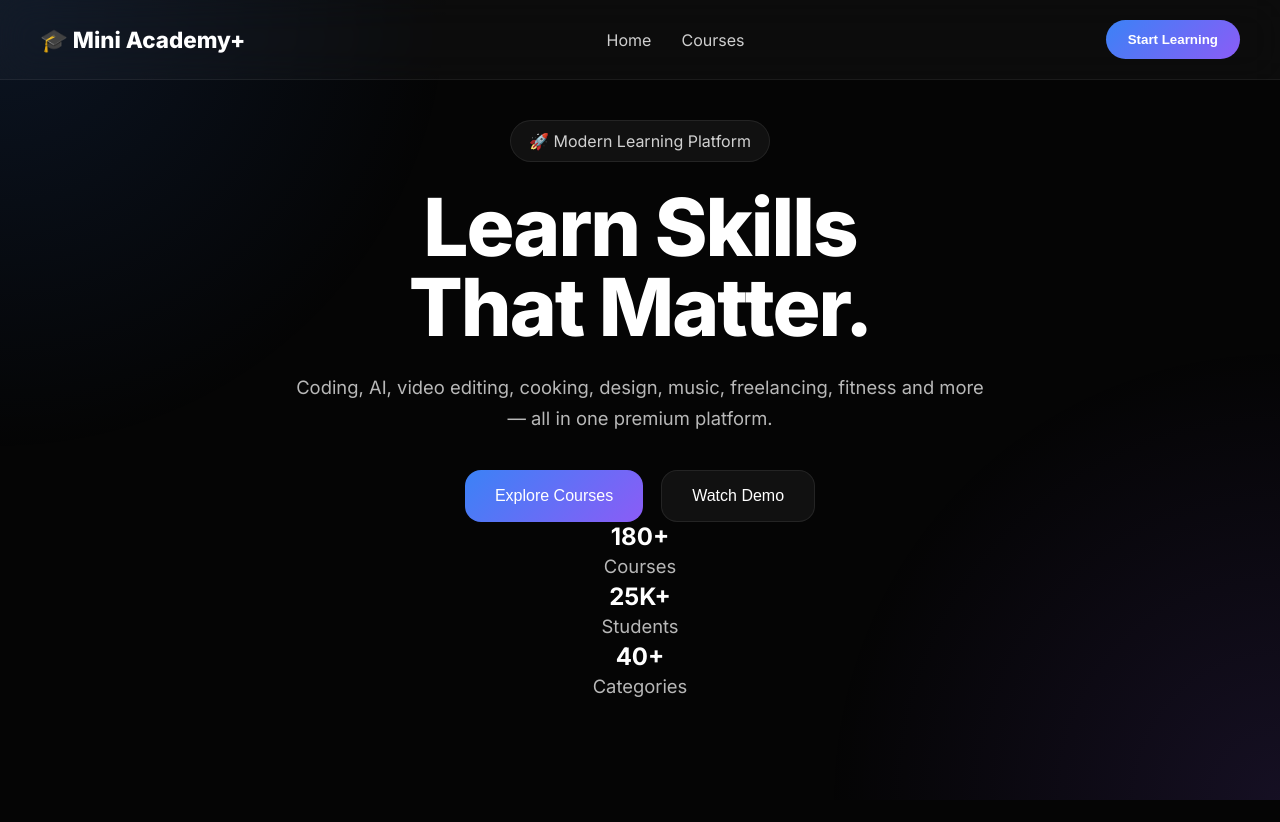
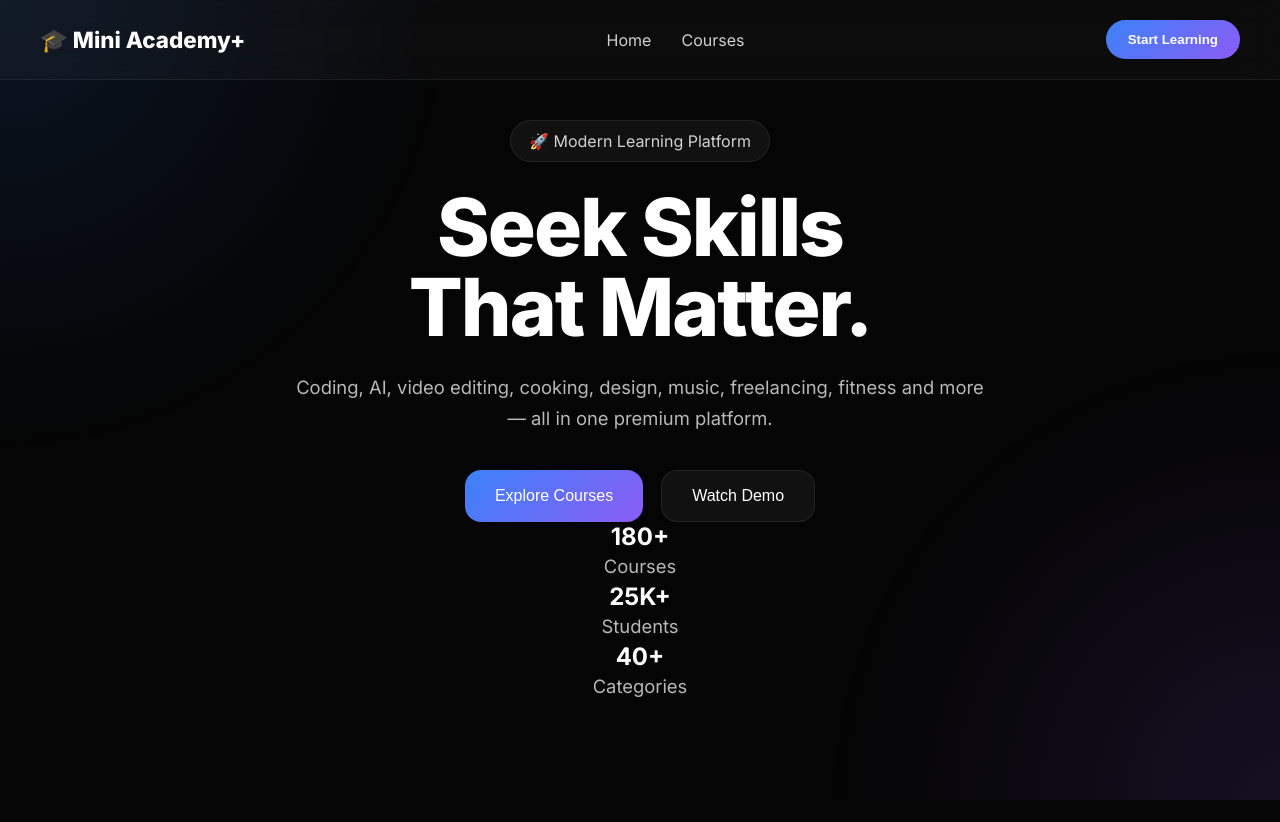
Before and after one commit to maddytyler066-hue/Mini-Academy-, a plain HTML site: page index.html in a window 1280 px wide. Drawn offline with Linux system fonts and the light colour scheme.

Commit message:
Changed Hero

```diff
--- a/index.html
+++ b/index.html
@@ -305,7 +305,7 @@ body::before{
 <section id="home" class="screen active hero">
   <div class="hero-content">
     <div class="hero-badge">🚀 Modern Learning Platform</div>
-    <h1>Learn Skills <br>That Matter.</h1>
+    <h1>Seek Skills <br>That Matter.</h1>
     <p>Coding, AI, video editing, cooking, design, music, freelancing, fitness and more — all in one premium platform.</p>
 
     <div class="hero-buttons">
```
